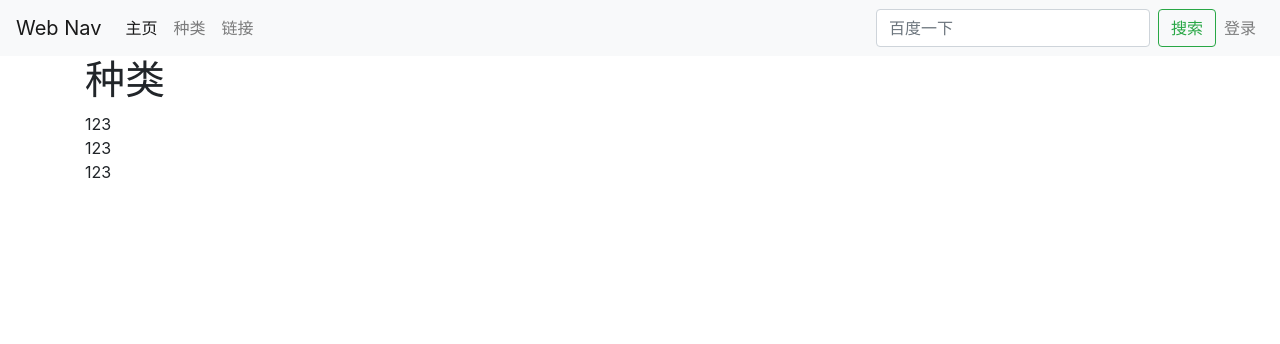
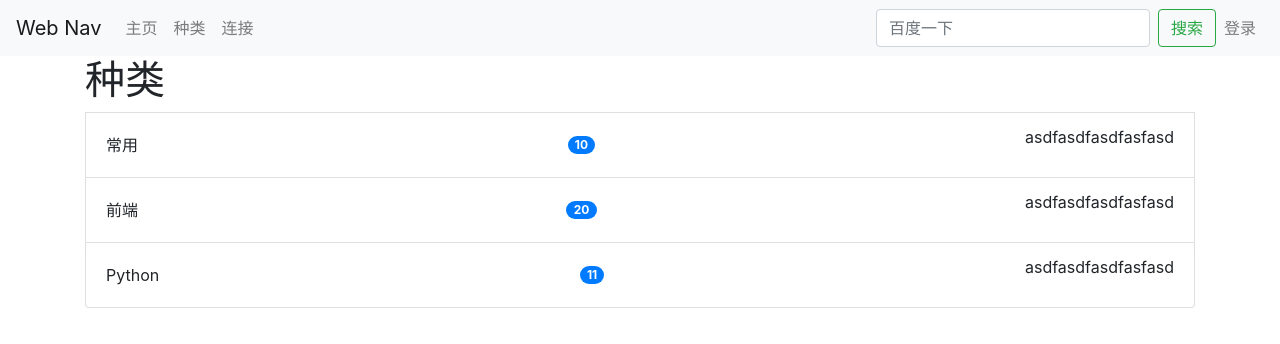
Before and after one commit to wangzhengya/webNav, a React (Create React App) app in the folder client/: page /category in a window 1280 px wide. Shown: the top 344 px of the page. Built offline with nearby package versions, Linux system fonts and the light colour scheme; the HTML template or start-up script is replaced by a standard one.

Commit message:
categoryitem

```diff
--- a/client/src/components/categories/Categories.js
+++ b/client/src/components/categories/Categories.js
@@ -11,12 +11,12 @@ const Categories = () => {
   });
 
   return (
-    <Fragment>
+    <div className='list-group'>
       <h1>种类</h1>
       {categories.categories.map(category => (
         <CategoryItem key={category.id} category={category} />
       ))}
-    </Fragment>
+    </div>
   );
 };
 
--- a/client/src/components/categories/CategoryItem.js
+++ b/client/src/components/categories/CategoryItem.js
@@ -1,7 +1,14 @@
 import React from 'react';
 
-const CategoryItem = () => {
-  return <div>123</div>;
+const CategoryItem = props => {
+  const { name, weight } = props.category;
+  return (
+    <li className='list-group-item d-flex justify-content-between align-items-center'>
+      {name}
+      <span className='badge badge-primary badge-pill'>{weight}</span>
+      <p className='card_text'>asdfasdfasdfasfasd</p>
+    </li>
+  );
 };
 
 export default CategoryItem;
--- a/client/src/components/layout/Navbar.js
+++ b/client/src/components/layout/Navbar.js
@@ -1,5 +1,6 @@
 import React, { Fragment } from 'react';
 import Search from './Search';
+import { Link } from 'react-router-dom';
 
 const Navbar = () => {
   return (
@@ -22,16 +23,20 @@ const Navbar = () => {
 
         <div className='collapse navbar-collapse' id='navbarSupportedContent'>
           <ul className='navbar-nav mr-auto'>
-            <li className='nav-item active'>
-              <a className='nav-link'>
-                主页 <span className='sr-only'>(current)</span>
-              </a>
+            <li className='nav-item'>
+              <Link className='nav-link' to='/'>
+                主页
+              </Link>
             </li>
             <li className='nav-item'>
-              <a className='nav-link'>种类</a>
+              <Link className='nav-link' to='/category'>
+                种类
+              </Link>
             </li>
             <li>
-              <a className='nav-link'>链接</a>
+              <Link className='nav-link' to='/link'>
+                连接
+              </Link>
             </li>
           </ul>
           <Search />
```
